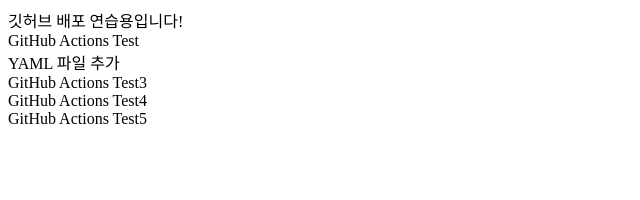
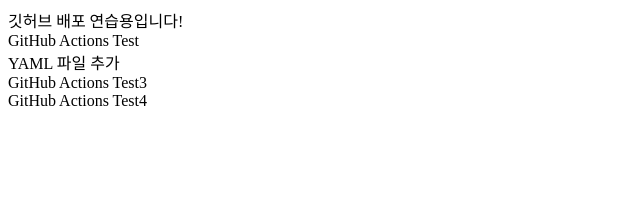
Before and after one commit to ypyp66/testt, a React (Create React App) app: page / in a window 1280 px wide. Shown: the top 200 px of the page, without its empty margins (0-640 px from the left). Built offline with nearby package versions, Linux system fonts and the light colour scheme.

Commit message:
GitHub Actions 테스트

```diff
--- a/src/components/Test.js
+++ b/src/components/Test.js
@@ -5,7 +5,6 @@
       <div>YAML 파일 추가</div>
       <div>GitHub Actions Test3</div>
       <div>GitHub Actions Test4</div>
-      <div>GitHub Actions Test5</div>
     </>
   );
 };
```
